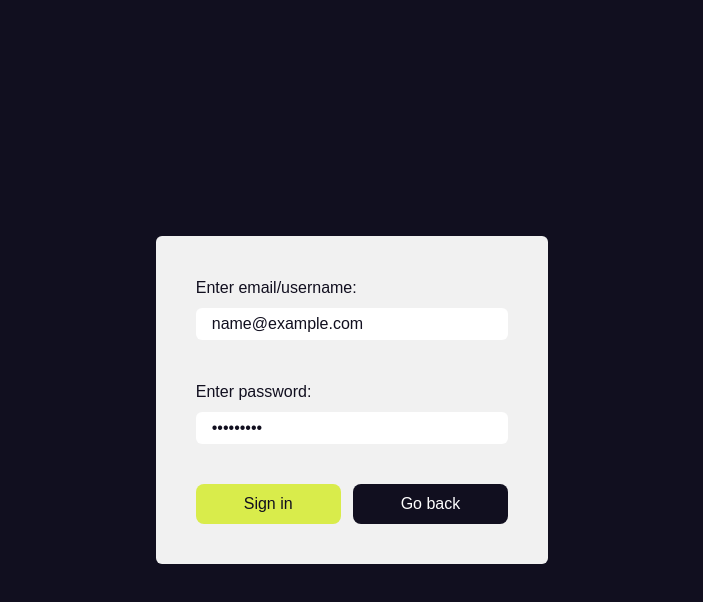
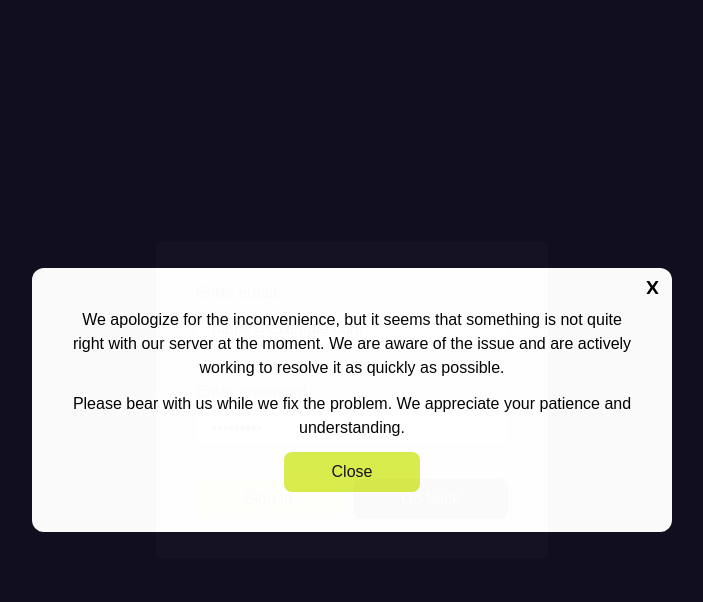
Before and after one commit to radekrzepka/quizzler-frontend, a Next.js app: page /auth/sign-in in a window 1280 px wide. Both pictures are taken after typing "name@example.com", "Sample123" into the empty fields and a click on the button "Sign in". Shown: the top 602 px of the page, without its empty margins (288-991 px from the left). Built offline with nearby package versions, Linux system fonts and the light colour scheme; no server answers; a web font is replaced by a local one.

Commit message:
feat: handling login errors

```diff
--- a/src/modules/auth/sign-in/sign-in-form-schema.ts
+++ b/src/modules/auth/sign-in/sign-in-form-schema.ts
@@ -1,10 +1,11 @@
 import { z } from "zod";
 
 export const signInFormSchema = z.object({
-   usernameOrEmail: z
+   email: z
       .string()
-      .min(1, { message: "Email/username is required" })
-      .max(100, { message: "Email/username too long (max 100 characters)" }),
+      .email()
+      .min(1, { message: "Email is required" })
+      .max(100, { message: "Email too long (max 100 characters)" }),
    password: z
       .string()
       .min(1, { message: "Password is required" })
--- a/src/modules/auth/sign-in/sign-in-form.tsx
+++ b/src/modules/auth/sign-in/sign-in-form.tsx
@@ -10,6 +10,7 @@ import ErrorMessage from "@/components/ui/error-message";
 import { useRouter } from "next/navigation";
 import { useMutation } from "@tanstack/react-query";
 import { useState } from "react";
+import Modal from "@/components/ui/modal";
 
 const SignInForm = () => {
    const {
@@ -23,19 +24,20 @@ const SignInForm = () => {
 
    const router = useRouter();
    const [buttonLoading, setButtonLoading] = useState(false);
+   const [openErrorModal, setOpenErrorModal] = useState(false);
 
-   const { usernameOrEmail, password } = getValues();
+   const { email, password } = getValues();
 
    const { mutate: loginUserMutation, data: response } = useMutation({
       mutationFn: () => {
-         return fetch(`/api/login-user`, {
+         return fetch(`/api/user/login`, {
             headers: {
                Accept: "application/json",
                "Content-Type": "application/json",
             },
             method: "POST",
             body: JSON.stringify({
-               usernameOrEmail,
+               email,
                password,
             }),
          });
@@ -43,6 +45,9 @@ const SignInForm = () => {
 
       onSettled: (res) => {
          if (res?.status === 200) router.push("/dashboard");
+         else if (res?.status !== 409 && res?.status !== 400) {
+            setOpenErrorModal(true);
+         }
          setButtonLoading(false);
       },
    });
@@ -57,17 +62,47 @@ const SignInForm = () => {
          onSubmit={handleSubmit(onSubmit)}
          className="rounded-md bg-[#f1f1f1] p-6 text-background md:p-10"
       >
+         {openErrorModal && (
+            <Modal
+               closeModalFunction={() => {
+                  setOpenErrorModal(false);
+                  setButtonLoading(false);
+               }}
+            >
+               <div className="text-center">
+                  <p className="mb-3">
+                     We apologize for the inconvenience, but it seems that
+                     something is not quite right with our server at the moment.
+                     We are aware of the issue and are actively working to
+                     resolve it as quickly as possible.
+                  </p>
+                  <p className="mb-3">
+                     Please bear with us while we fix the problem. We appreciate
+                     your patience and understanding.
+                  </p>
+                  <Button
+                     type="button"
+                     variant="primary"
+                     label="Close"
+                     onClick={() => {
+                        setOpenErrorModal(false);
+                        setButtonLoading(false);
+                     }}
+                  />
+               </div>
+            </Modal>
+         )}
          <LabelInputContainer>
-            <label htmlFor="usernameOrEmail">Enter email/username: </label>
+            <label htmlFor="email">Enter email: </label>
             <TextInput
-               id="usernameOrEmail"
+               id="email"
                type="text"
                register={register}
-               name="usernameOrEmail"
-               className={!errors.usernameOrEmail ? "mb-7" : ""}
+               name="email"
+               className={!errors.email ? "mb-[23px]" : ""}
             />
-            {errors.usernameOrEmail && (
-               <ErrorMessage>{errors.usernameOrEmail.message}</ErrorMessage>
+            {errors.email && (
+               <ErrorMessage>{errors.email.message}</ErrorMessage>
             )}
          </LabelInputContainer>
          <LabelInputContainer>
@@ -78,14 +113,22 @@ const SignInForm = () => {
                register={register}
                name="password"
                className={
-                  !errors.password && !(response?.status === 400) ? "mb-7" : ""
+                  !errors.password &&
+                  !(response?.status === 400 || response?.status === 409)
+                     ? "mb-[23px]"
+                     : ""
                }
             />
             {errors.password && (
                <ErrorMessage>{errors.password.message}</ErrorMessage>
             )}
             {response?.status === 400 && (
-               <ErrorMessage>Incorrect login or password</ErrorMessage>
+               <ErrorMessage> Wrong credentials</ErrorMessage>
+            )}
+            {response?.status === 409 && (
+               <ErrorMessage>
+                  There is no account set up with the given email
+               </ErrorMessage>
             )}
          </LabelInputContainer>
          <div className="flex flex-col justify-between md:flex-row md:gap-3">
```
